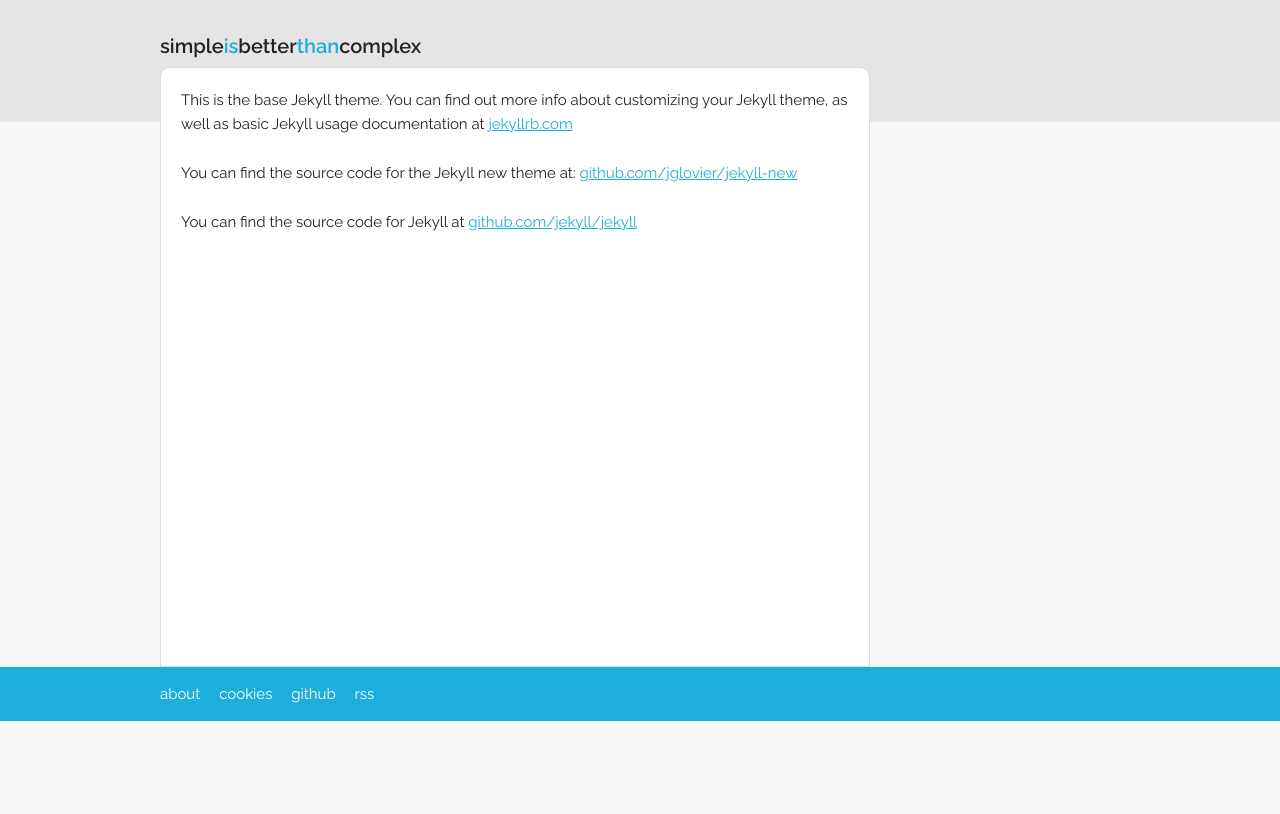
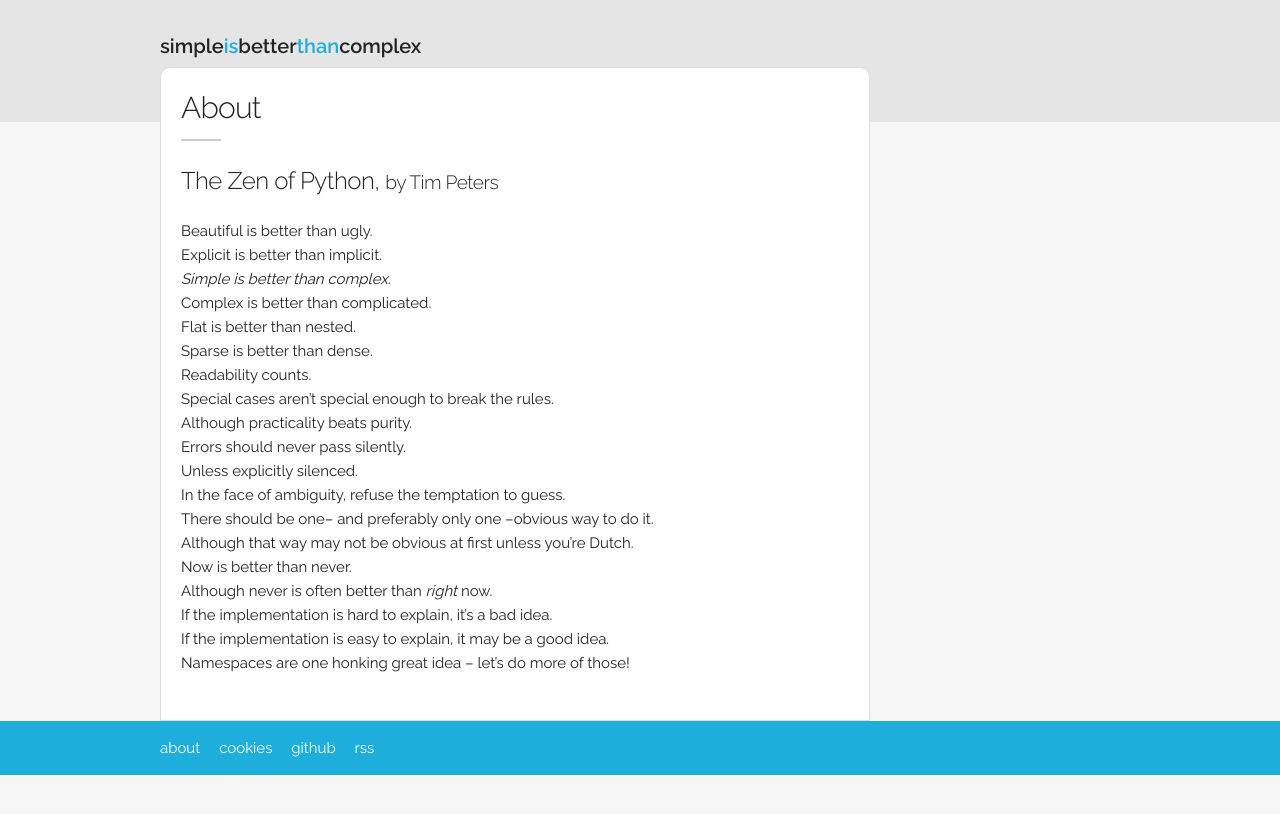
Before and after one commit to Timtech4u/simpleisbetterthancomplex.com, a Jekyll site: the page built from about.md, in a window 1280 px wide. Shown: the top 814 px of the page. Built offline with Jekyll 4.4.1, drawn with Linux system fonts in a browser that asks for light colours.

Commit message:
Update layout

```diff
--- a/_posts/2015-11-18-welcome-to-jekyll.markdown
+++ b/_posts/2015-11-18-welcome-to-jekyll.markdown
@@ -3,6 +3,7 @@ layout: post
 title:  "Welcome to Jekyll!"
 date:   2015-11-18 15:41:26
 categories: jekyll update
+author: Vitor Freitas
 ---
 You’ll find this post in your `_posts` directory. Go ahead and edit it and re-build the site to see your changes. You can rebuild the site in many different ways, but the most common way is to run `jekyll serve`, which launches a web server and auto-regenerates your site when a file is updated.
 
--- a/about.md
+++ b/about.md
@@ -1,11 +1,30 @@
 ---
 layout: page
-title: About
+title: About — Simple is better than complex
 permalink: /about/
 ---
 
-This is the base Jekyll theme. You can find out more info about customizing your Jekyll theme, as well as basic Jekyll usage documentation at [jekyllrb.com](http://jekyllrb.com/)
+<h4 class="page-title">About</h4>
+<hr class="sm">
 
-You can find the source code for the Jekyll new theme at: [github.com/jglovier/jekyll-new](https://github.com/jglovier/jekyll-new)
+<h5>The Zen of Python, <small>by Tim Peters</small></h5>
 
-You can find the source code for Jekyll at [github.com/jekyll/jekyll](https://github.com/jekyll/jekyll)
+Beautiful is better than ugly.<br>
+Explicit is better than implicit.<br>
+_Simple is better than complex._<br>
+Complex is better than complicated.<br>
+Flat is better than nested.<br>
+Sparse is better than dense.<br>
+Readability counts.<br>
+Special cases aren't special enough to break the rules.<br>
+Although practicality beats purity.<br>
+Errors should never pass silently.<br>
+Unless explicitly silenced.<br>
+In the face of ambiguity, refuse the temptation to guess.<br>
+There should be one-- and preferably only one --obvious way to do it.<br>
+Although that way may not be obvious at first unless you're Dutch.<br>
+Now is better than never.<br>
+Although never is often better than *right* now.<br>
+If the implementation is hard to explain, it's a bad idea.<br>
+If the implementation is easy to explain, it may be a good idea.<br>
+Namespaces are one honking great idea -- let's do more of those!
--- a/css/main.css
+++ b/css/main.css
@@ -904,3 +904,29 @@ footer ul li a:hover {
   color: #fff;
   border-bottom: 1px solid #fff;
 }
+
+.page-title {
+  margin-bottom: 1rem;
+}
+
+hr.sm {
+  background-color: #ccc;
+  border: 0 none;
+  display: inline-block;
+  height: 2px;
+  margin: 0 0 15px;
+  width: 40px;
+}
+
+.post .post-title {
+  margin-bottom: .5rem;
+}
+
+.bullet {
+  margin-left: 5px;
+  margin-right: 5px;
+}
+
+.bullet:before {
+  content: '•';
+}
```
Also changed, not shown: _layouts/post.html (+6 -2 lines), cookies.md (+4 -1 lines), index.html (+12 -18 lines).
